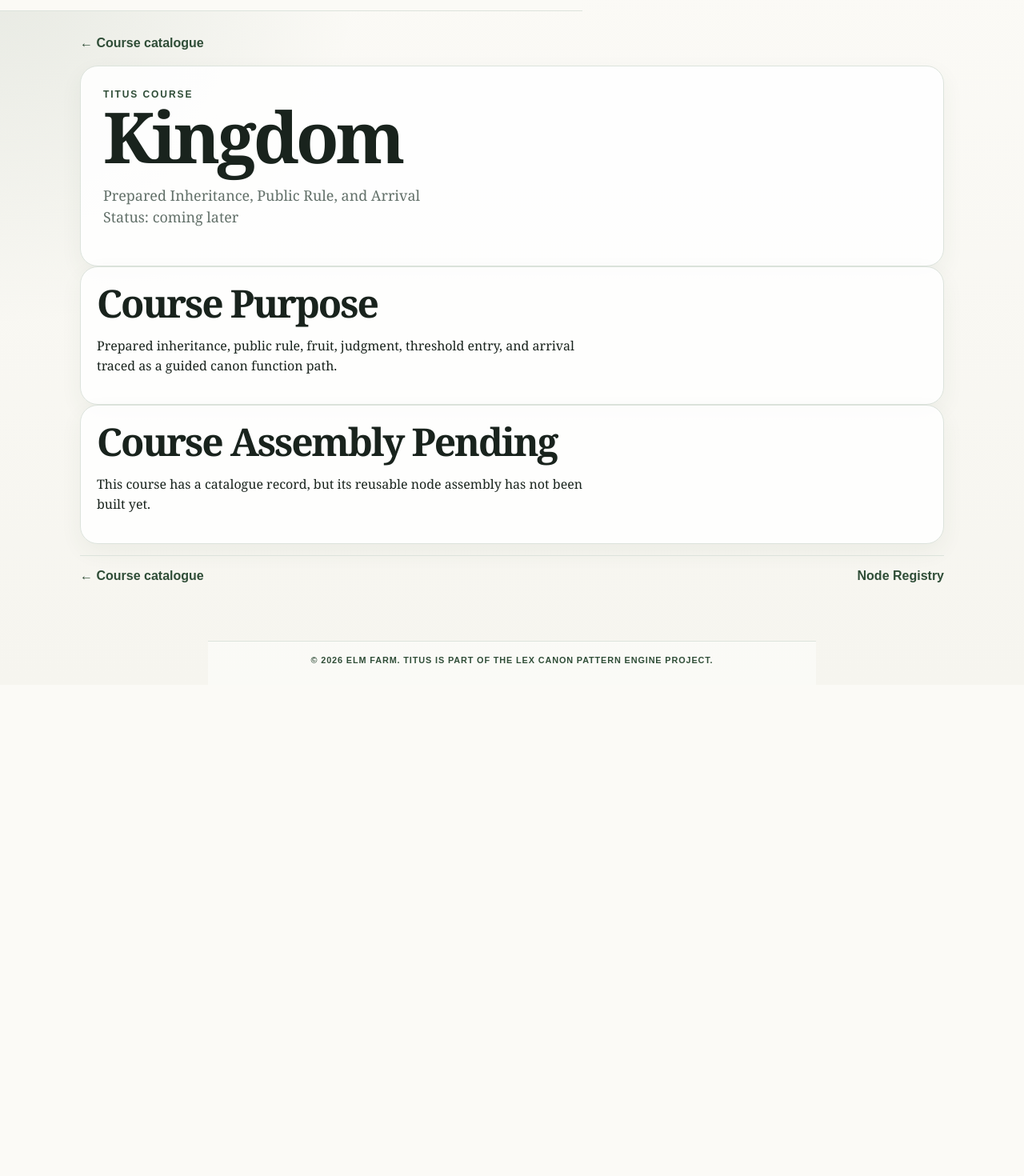
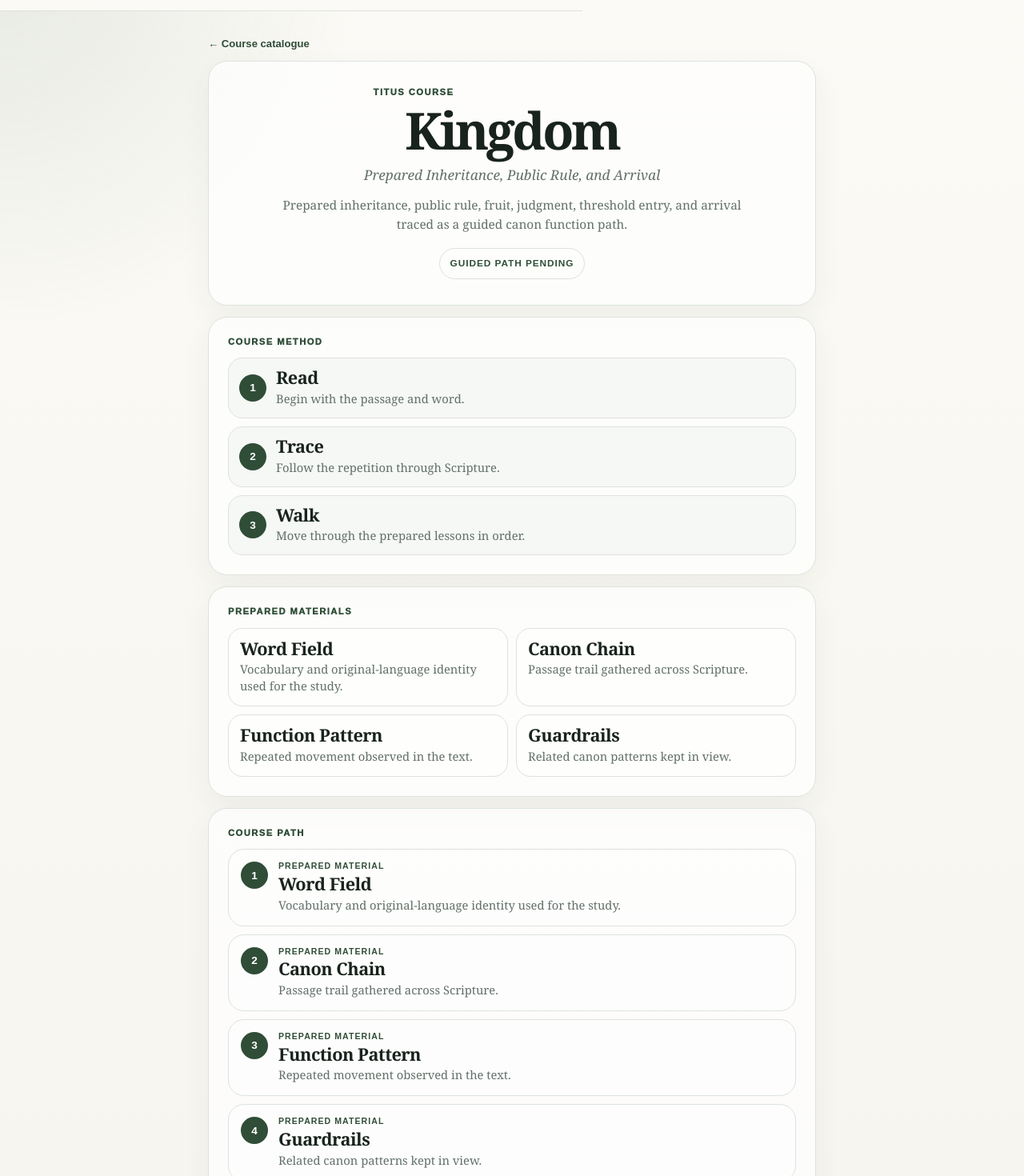
Before and after one commit to optical-lift/titus, a Next.js app: page /courses/kingdom in a window 1280 px wide. Shown: the part 40-1510 px from the top of the page at 80% size. Before the commit the page ends 896 px from the top, so only its background shows below. Built offline with nearby package versions, Linux system fonts and the light colour scheme.

Commit message:
Redesign course landing pages as guided syllabus

```diff
--- a/app/courses/[courseSlug]/page.tsx
+++ b/app/courses/[courseSlug]/page.tsx
@@ -1,132 +1,192 @@
 import Link from "next/link";
 import { notFound } from "next/navigation";
-import {
-  getCourseAssembly,
-  type CourseAssemblyNode,
-  type CourseAssemblySection,
-} from "@/data/titus/course-assemblies";
-import { getCourse } from "@/data/titus/courses";
+import { courses, getCourse } from "@/data/titus/courses";
+import { getCourseAssemblyBySection } from "@/data/titus/course-assemblies";
 import {
   getCourseAssemblyNodeHref,
-  getCourseAssemblySectionLabel,
   getCourseAssemblyTypeLabel,
 } from "@/lib/titus/course-node-links";
-import { getReturnHref, getReturnLabel } from "@/lib/titus/return-links";
 
-const sectionOrder: CourseAssemblySection[] = [
-  "course_path",
-  "supporting_nodes",
-  "traditions_in_conversation",
-  "queued_lessons",
+type CoursePageProps = {
+  params: Promise<{
+    courseSlug: string;
+  }>;
+};
+
+const courseMethod = [
+  {
+    label: "Read",
+    summary: "Begin with the passage and word.",
+  },
+  {
+    label: "Trace",
+    summary: "Follow the repetition through Scripture.",
+  },
+  {
+    label: "Walk",
+    summary: "Move through the prepared lessons in order.",
+  },
 ];
 
-function CourseAssemblyCard({ node }: { node: CourseAssemblyNode }) {
-  const href = getCourseAssemblyNodeHref(node);
+const preparedMaterials = [
+  {
+    label: "Word Field",
+    summary: "Vocabulary and original-language identity used for the study.",
+  },
+  {
+    label: "Canon Chain",
+    summary: "Passage trail gathered across Scripture.",
+  },
+  {
+    label: "Function Pattern",
+    summary: "Repeated movement observed in the text.",
+  },
+  {
+    label: "Guardrails",
+    summary: "Related canon patterns kept in view.",
+  },
+];
 
-  const inner = (
-    <>
-      <span className="status">{getCourseAssemblyTypeLabel(node.type)}</span>
-      <h3>{node.label}</h3>
-      <p>{node.summary}</p>
-      <p className="assembly-meta">
-        Section: {getCourseAssemblySectionLabel(node.section)}
-        <br />
-        Node: {node.nodeSlug}
-      </p>
-      {href ? <span className="small-link">Open node →</span> : null}
-    </>
-  );
-
-  return href ? (
-    <Link className="course-assembly-card" href={href}>
-      {inner}
-    </Link>
-  ) : (
-    <article className="course-assembly-card disabled-node">{inner}</article>
-  );
+export function generateStaticParams() {
+  return courses.map((course) => ({
+    courseSlug: course.slug,
+  }));
 }
 
-export default async function CoursePage({
-  params,
-  searchParams,
-}: {
-  params: Promise<{ courseSlug: string }>;
-  searchParams: Promise<{ from?: string }>;
-}) {
+export default async function CoursePage({ params }: CoursePageProps) {
   const { courseSlug } = await params;
-  const { from } = await searchParams;
-  const returnHref = getReturnHref(from, "/");
-  const returnLabel = getReturnLabel(from);
-
   const course = getCourse(courseSlug);
 
   if (!course) {
     notFound();
   }
 
-  const assembly = getCourseAssembly(course.slug);
+  const firstLessonSlug = course.firstLessonSlug ?? course.lessons[0];
+  const beginHref = firstLessonSlug
+    ? `/lessons/${firstLessonSlug}?from=/courses/${course.slug}`
+    : undefined;
+
+  const coursePathNodes = [
+    ...getCourseAssemblyBySection(course.slug, "course_path"),
+    ...getCourseAssemblyBySection(course.slug, "queued_lessons"),
+  ];
+
+  const coursePathItems =
+    coursePathNodes.length > 0
+      ? coursePathNodes.map((node) => ({
+          label: node.label,
+          summary: node.summary,
+          eyebrow: getCourseAssemblyTypeLabel(node.type),
+          href: getCourseAssemblyNodeHref(node),
+        }))
+      : preparedMaterials.map((item) => ({
+          ...item,
+          eyebrow: "Prepared Material",
+          href: undefined,
+        }));
 
   return (
-    <main className="page-shell">
-      <Link className="small-link" href={returnHref}>
-        {returnLabel}
+    <main className="course-landing">
+      <Link className="course-landing__back" href="/">
+        ← Course catalogue
       </Link>
 
-      <section className="hero" style={{ marginTop: 18 }}>
-        <div className="kicker">Titus Course</div>
-        <h1>{course.title}</h1>
-        <p className="lede">
-          {course.subtitle}
-          <br />
-          Status: {course.status.replaceAll("_", " ")}
-        </p>
+      <section className="course-landing__hero" aria-labelledby="course-title">
+        <p className="course-landing__eyebrow">Titus Course</p>
+        <h1 id="course-title">{course.title}</h1>
+        <p className="course-landing__subtitle">{course.subtitle}</p>
+        <p className="course-landing__description">{course.description}</p>
+
+        {beginHref ? (
+          <Link className="course-landing__button" href={beginHref}>
+            Begin course
+          </Link>
+        ) : (
+          <p className="course-landing__pending">Guided path pending</p>
+        )}
       </section>
 
-      <section className="card course-intro-card">
-        <h2>Course Purpose</h2>
-        <p>{course.description}</p>
+      <section className="course-landing__section" aria-labelledby="course-method">
+        <p className="course-landing__eyebrow" id="course-method">
+          Course Method
+        </p>
+
+        <div className="course-landing__method-grid">
+          {courseMethod.map((item, index) => (
+            <article className="course-landing__method-card" key={item.label}>
+              <span>{index + 1}</span>
+              <div>
+                <h2>{item.label}</h2>
+                <p>{item.summary}</p>
+              </div>
+            </article>
+          ))}
+        </div>
       </section>
 
-      {assembly.length === 0 ? (
-        <section className="card course-intro-card">
-          <h2>Course Assembly Pending</h2>
-          <p>
-            This course has a catalogue record, but its reusable node assembly
-            has not been built yet.
-          </p>
-        </section>
-      ) : (
-        sectionOrder.map((section) => {
-          const nodes = assembly.filter((node) => node.section === section);
+      <section
+        className="course-landing__section"
+        aria-labelledby="prepared-materials"
+      >
+        <p className="course-landing__eyebrow" id="prepared-materials">
+          Prepared Materials
+        </p>
 
-          if (nodes.length === 0) {
-            return null;
-          }
+        <div className="course-landing__material-grid">
+          {preparedMaterials.map((item) => (
+            <article className="course-landing__material-card" key={item.label}>
+              <h2>{item.label}</h2>
+              <p>{item.summary}</p>
+            </article>
+          ))}
+        </div>
+      </section>
 
-          return (
-            <section className="course-assembly-section" key={section}>
-              <div className="kicker">{getCourseAssemblySectionLabel(section)}</div>
-              <div className="course-assembly-grid">
-                {nodes.map((node) => (
-                  <CourseAssemblyCard
-                    key={`${node.courseSlug}-${node.section}-${node.type}-${node.nodeSlug}`}
-                    node={node}
-                  />
-                ))}
-              </div>
-            </section>
-          );
-        })
-      )}
+      <section className="course-landing__section" aria-labelledby="course-path">
+        <p className="course-landing__eyebrow" id="course-path">
+          Course Path
+        </p>
 
-      <nav className="footer-nav">
-        <Link className="small-link" href={returnHref}>
-          {returnLabel}
-        </Link>
-        <Link className="small-link" href="/registry">
-          Node Registry
-        </Link>
-      </nav>
+        <div className="course-landing__path-list">
+          {coursePathItems.map((item, index) => {
+            const pathCard = (
+              <>
+                <span className="course-landing__path-number">{index + 1}</span>
+                <div>
+                  <p className="course-landing__path-type">{item.eyebrow}</p>
+                  <h2>{item.label}</h2>
+                  <p>{item.summary}</p>
+                </div>
+              </>
+            );
+
+            return item.href ? (
+              <Link
+                className="course-landing__path-card"
+                href={item.href}
+                key={`${item.label}-${index}`}
+              >
+                {pathCard}
+              </Link>
+            ) : (
+              <article
+                className="course-landing__path-card"
+                key={`${item.label}-${index}`}
+              >
+                {pathCard}
+              </article>
+            );
+          })}
+        </div>
+      </section>
+
+      {beginHref ? (
+        <div className="course-landing__final-action">
+          <Link className="course-landing__button" href={beginHref}>
+            Begin course
+          </Link>
+        </div>
+      ) : null}
     </main>
   );
 }
--- a/app/globals.css
+++ b/app/globals.css
@@ -1669,3 +1669,219 @@ ol {
   letter-spacing: 0.12em;
   text-transform: uppercase;
 }
+
+
+/* Course landing page */
+
+.course-landing {
+  width: min(760px, calc(100% - 28px));
+  margin: 0 auto;
+  padding: clamp(16px, 4vw, 28px) 0 clamp(34px, 8vw, 64px);
+}
+
+.course-landing__back {
+  display: inline-flex;
+  margin-bottom: 14px;
+  color: var(--accent-dark);
+  font-family: var(--ui-font, Arial, Helvetica, sans-serif);
+  font-size: 0.82rem;
+  font-weight: 850;
+  text-decoration: none;
+}
+
+.course-landing__hero,
+.course-landing__section {
+  border: 1px solid var(--line);
+  border-radius: 24px;
+  background: rgba(255, 255, 255, 0.72);
+  box-shadow: 0 14px 36px rgba(49, 77, 56, 0.055);
+}
+
+.course-landing__hero {
+  padding: clamp(20px, 6vw, 32px);
+  text-align: center;
+}
+
+.course-landing__section {
+  margin-top: 14px;
+  padding: clamp(18px, 5vw, 24px);
+}
+
+.course-landing__eyebrow {
+  margin: 0;
+  color: var(--accent-dark);
+  font-family: var(--ui-font, Arial, Helvetica, sans-serif);
+  font-size: 0.7rem;
+  font-weight: 950;
+  letter-spacing: 0.13em;
+  line-height: 1.1;
+  text-transform: uppercase;
+}
+
+.course-landing__hero h1 {
+  max-width: 680px;
+  margin: 12px auto 0;
+  font-size: clamp(2.15rem, 12vw, 4rem);
+  letter-spacing: -0.055em;
+  line-height: 0.94;
+}
+
+.course-landing__subtitle {
+  max-width: 560px;
+  margin: 14px auto 0;
+  color: var(--muted);
+  font-size: clamp(1rem, 4.2vw, 1.08rem);
+  font-style: italic;
+  line-height: 1.35;
+}
+
+.course-landing__description {
+  max-width: 600px;
+  margin: 14px auto 0;
+  color: var(--muted);
+  font-size: 0.96rem;
+  line-height: 1.55;
+}
+
+.course-landing__button {
+  display: inline-flex;
+  justify-content: center;
+  align-items: center;
+  min-width: min(100%, 220px);
+  margin-top: 18px;
+  border-radius: 999px;
+  background: var(--accent-dark);
+  color: white;
+  padding: 12px 18px;
+  font-family: var(--ui-font, Arial, Helvetica, sans-serif);
+  font-size: 0.92rem;
+  font-weight: 850;
+  text-decoration: none;
+}
+
+.course-landing__pending {
+  display: inline-flex;
+  width: fit-content;
+  margin: 18px auto 0;
+  border: 1px solid var(--line);
+  border-radius: 999px;
+  padding: 9px 13px;
+  color: var(--accent-dark);
+  font-family: var(--ui-font, Arial, Helvetica, sans-serif);
+  font-size: 0.74rem;
+  font-weight: 850;
+  letter-spacing: 0.08em;
+  text-transform: uppercase;
+}
+
+.course-landing__method-grid,
+.course-landing__material-grid,
+.course-landing__path-list {
+  display: grid;
+  gap: 10px;
+  margin-top: 14px;
+}
+
+.course-landing__method-card {
+  display: grid;
+  grid-template-columns: auto 1fr;
+  gap: 12px;
+  align-items: center;
+  border: 1px solid var(--line);
+  border-radius: 18px;
+  background: rgba(237, 241, 236, 0.42);
+  padding: 13px;
+}
+
+.course-landing__method-card span,
+.course-landing__path-number {
+  display: grid;
+  place-items: center;
+  width: 34px;
+  height: 34px;
+  border-radius: 999px;
+  background: var(--accent-dark);
+  color: white;
+  font-family: var(--ui-font, Arial, Helvetica, sans-serif);
+  font-size: 0.85rem;
+  font-weight: 900;
+}
+
+.course-landing__method-card h2,
+.course-landing__material-card h2,
+.course-landing__path-card h2 {
+  margin: 0;
+  color: var(--ink);
+  font-size: clamp(1.08rem, 5vw, 1.36rem);
+  letter-spacing: -0.025em;
+  line-height: 1.05;
+}
+
+.course-landing__method-card p,
+.course-landing__material-card p,
+.course-landing__path-card p {
+  margin: 4px 0 0;
+  color: var(--muted);
+  font-size: 0.92rem;
+  line-height: 1.42;
+}
+
+.course-landing__material-grid {
+  grid-template-columns: repeat(2, minmax(0, 1fr));
+}
+
+.course-landing__material-card {
+  border: 1px solid var(--line);
+  border-radius: 18px;
+  background: rgba(255, 255, 255, 0.54);
+  padding: 14px;
+}
+
+.course-landing__path-card {
+  display: grid;
+  grid-template-columns: auto 1fr;
+  gap: 13px;
+  align-items: start;
+  border: 1px solid var(--line);
+  border-radius: 20px;
+  background: rgba(255, 255, 255, 0.62);
+  padding: 15px;
+  color: inherit;
+  text-decoration: none;
+}
+
+.course-landing__path-type {
+  margin: 0 0 5px !important;
+  color: var(--accent-dark) !important;
+  font-family: var(--ui-font, Arial, Helvetica, sans-serif);
+  font-size: 0.66rem !important;
+  font-weight: 900;
+  letter-spacing: 0.1em;
+  line-height: 1.1 !important;
+  text-transform: uppercase;
+}
+
+.course-landing__final-action {
+  display: grid;
+  justify-items: center;
+  margin-top: 4px;
+}
+
+@media (max-width: 720px) {
+  .course-landing {
+    width: min(100% - 24px, 760px);
+  }
+
+  .course-landing__hero,
+  .course-landing__section {
+    border-radius: 22px;
+  }
+
+  .course-landing__material-grid {
+    grid-template-columns: 1fr;
+  }
+
+  .course-landing__button {
+    width: 100%;
+  }
+}
```
